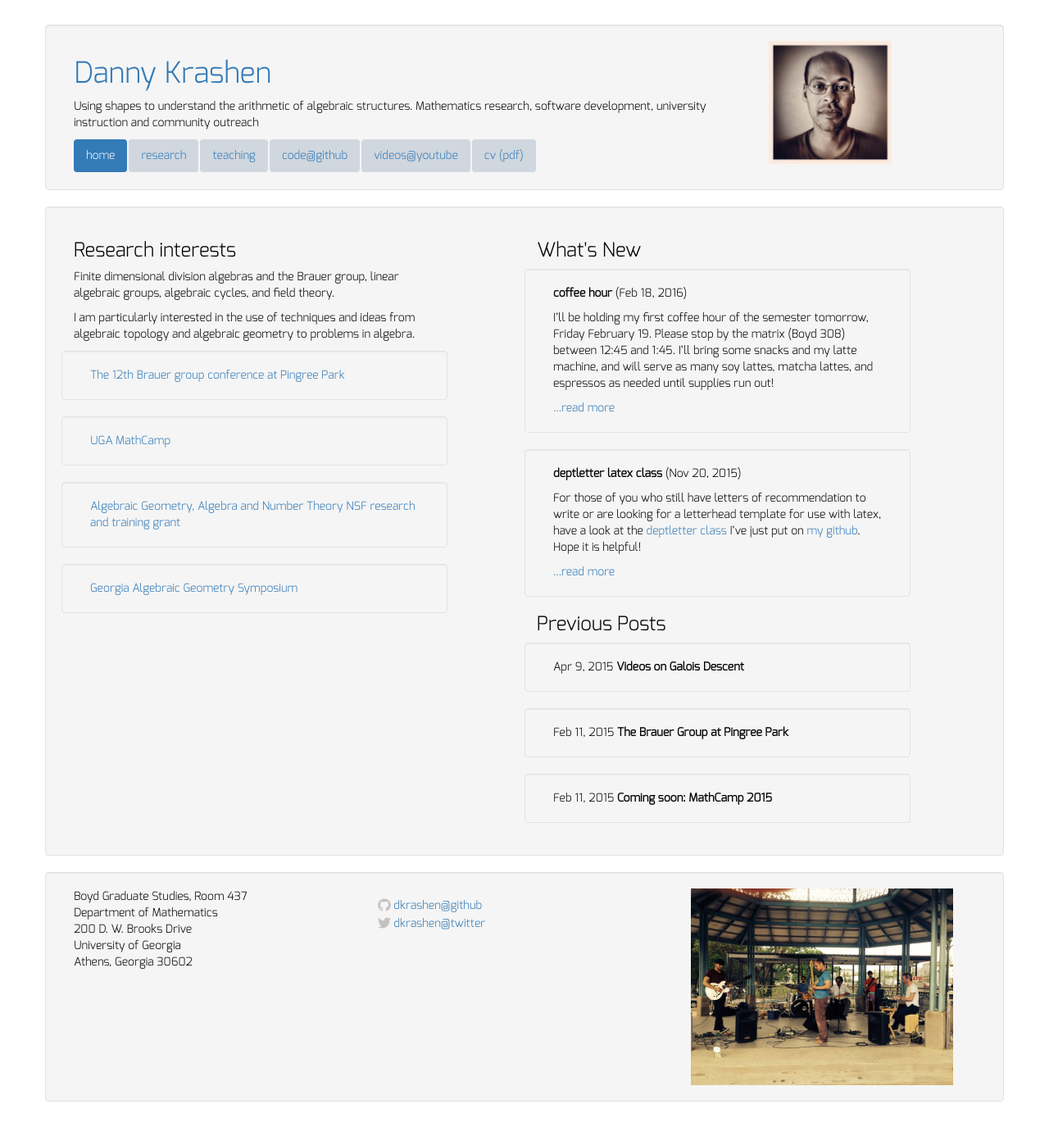
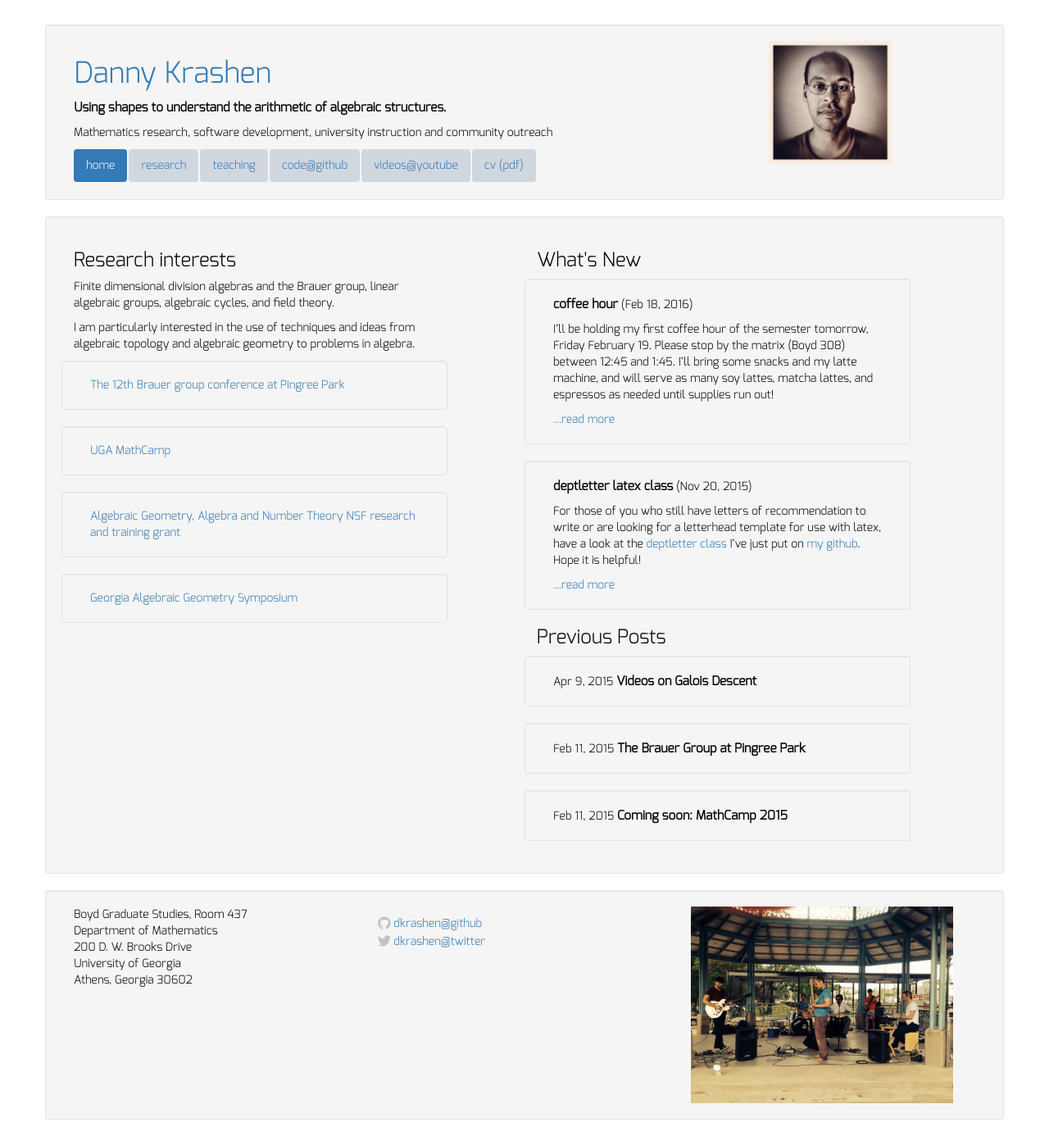
Before and after one commit to dkrashen/dkrashen.github.io, a Jekyll site: the page built from index.html, in a window 1280 px wide. Shown: the whole page at 82% size. Built offline with Jekyll 4.4.1, drawn with Linux system fonts in a browser that asks for light colours; nearby versions of some CDN libraries; before the commit the page ends 1364 px from its top, so only the background shows below that.

Commit message:
restyle header a bit

```diff
--- a/_includes/header.html
+++ b/_includes/header.html
@@ -3,7 +3,8 @@
 
 		<div class="col-md-9">
 			<h1 > <a href="/">{{ site.headertext }}</a> </h1>
-			<p> {{ site.tagline }} {{ site.description }} </p>
+			<p> <b>{{ site.tagline }}</b></p>
+      <p>{{ site.description }} </p>
 	  {% include navigation.html %}
 		</div><!--/col-->
 
--- a/css/danny.css
+++ b/css/danny.css
@@ -7,6 +7,10 @@
 * {
   font-family: 'exo';
   color: black; }
+
+b {
+  font-size:110%;
+  }
 
 div.header-row {
   margin-top: 30px; }
```
